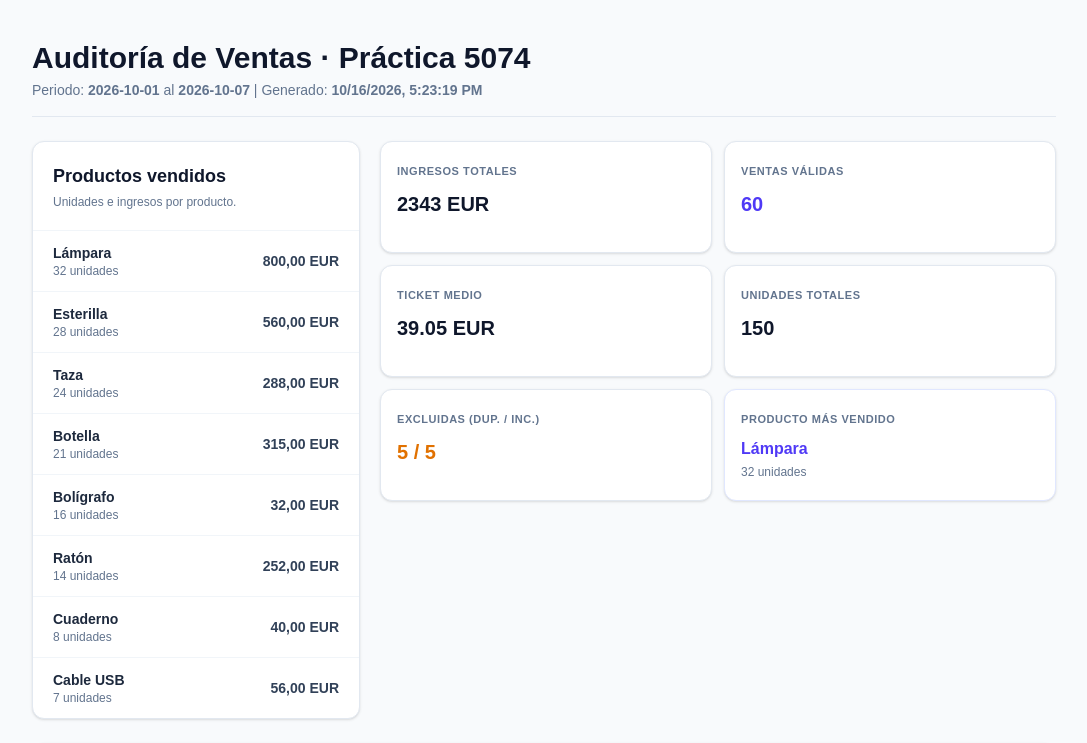
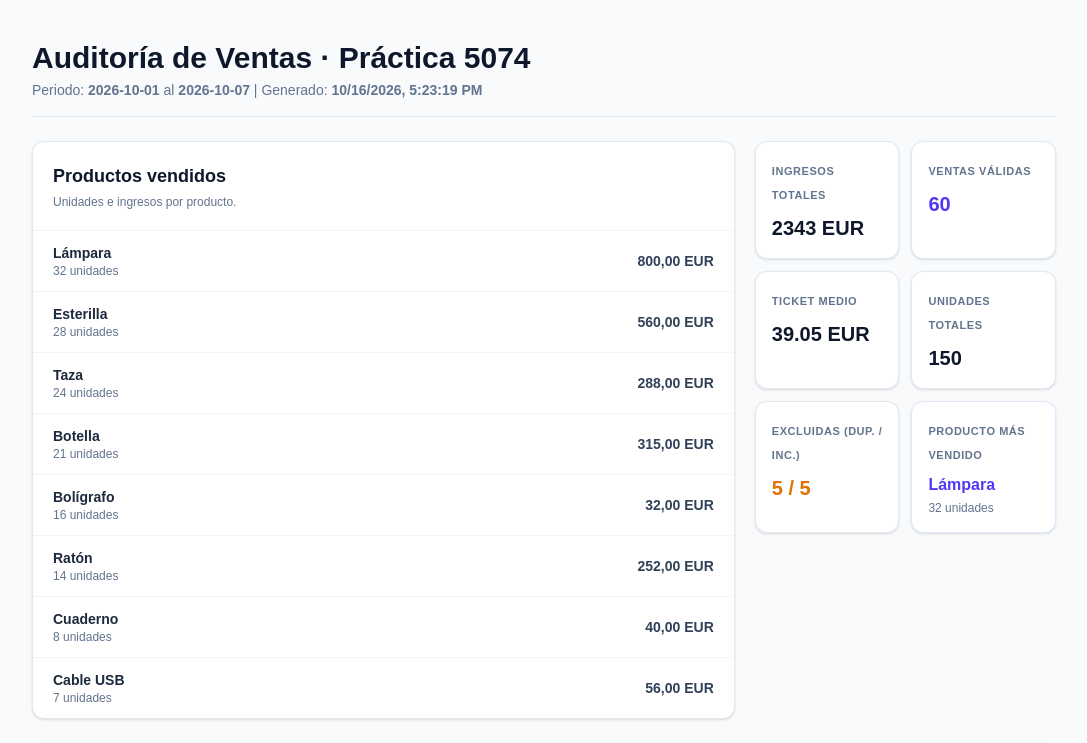
Before and after one commit to Hponce09/dashboard-ventas-5074, a Next.js app: page / in a window 1280 px wide. Shown: the top 743 px of the page, without its empty margins (96-1183 px from the left). Built offline with nearby package versions, Linux system fonts and the light colour scheme.

Commit message:
feat: modificacion en la distribucion del dashboard 70/30

```diff
--- a/app/page.tsx
+++ b/app/page.tsx
@@ -106,8 +106,8 @@ export default function Dashboard() {
           </p>
         </header>
 
-        <section className="grid grid-cols-1 lg:grid-cols-3 gap-5 items-start">
-          <div className="bg-white rounded-xl border border-slate-200 shadow-sm overflow-hidden lg:col-span-1">
+        <section className="grid grid-cols-1 lg:grid-cols-[minmax(0,7fr)_minmax(0,3fr)] gap-5 items-start">
+          <div className="bg-white rounded-xl border border-slate-200 shadow-sm overflow-hidden">
             <div className="p-5 border-b border-slate-100">
               <h2 className="text-lg font-bold text-slate-900">Productos vendidos</h2>
               <p className="text-xs text-slate-500 mt-1">Unidades e ingresos por producto.</p>
@@ -127,7 +127,7 @@ export default function Dashboard() {
             </div>
           </div>
 
-          <div className="grid grid-cols-1 sm:grid-cols-2 gap-3 lg:col-span-2">
+          <div className="grid grid-cols-1 sm:grid-cols-2 gap-3">
             <div className="bg-white p-4 rounded-xl border border-slate-200 shadow-sm min-h-28">
               <span className="text-[11px] font-bold text-slate-500 uppercase tracking-wider">Ingresos totales</span>
               <p className="text-xl font-black text-slate-900 mt-2">{resumen.ingresos_totales.toLocaleString('es-ES')} {resumen.moneda}</p>
```
